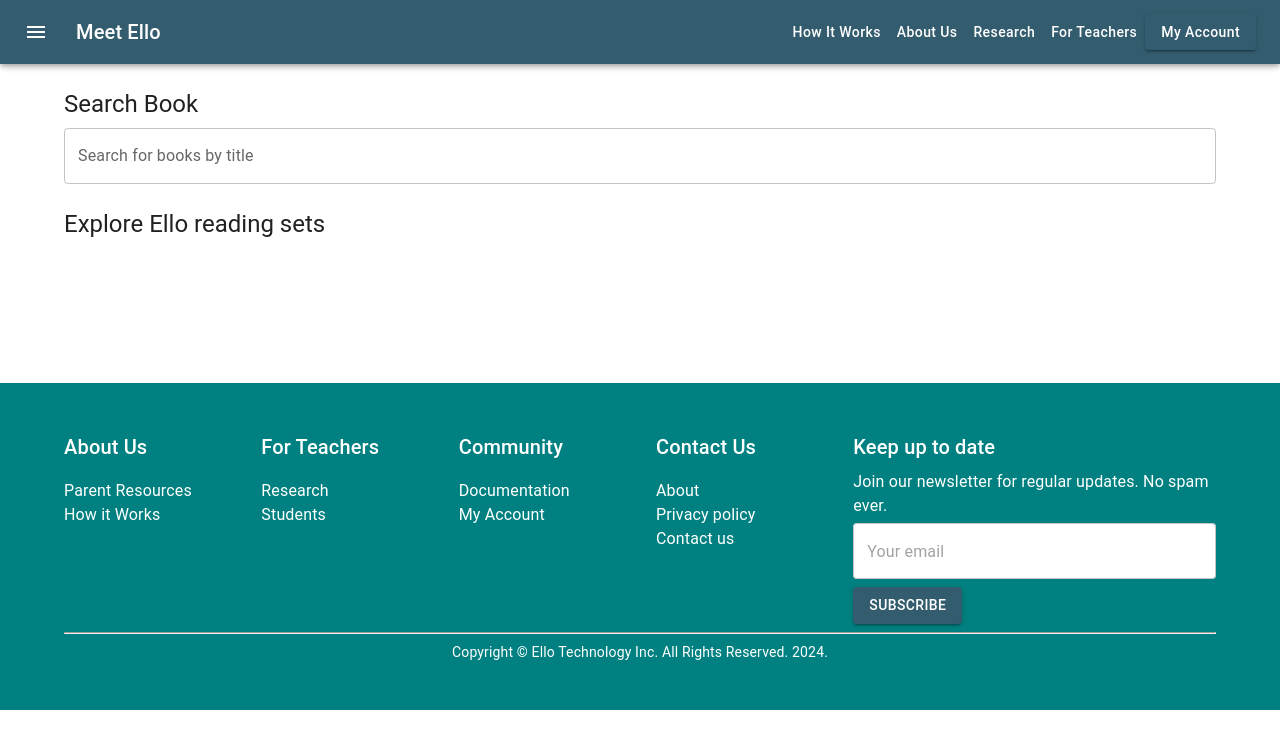
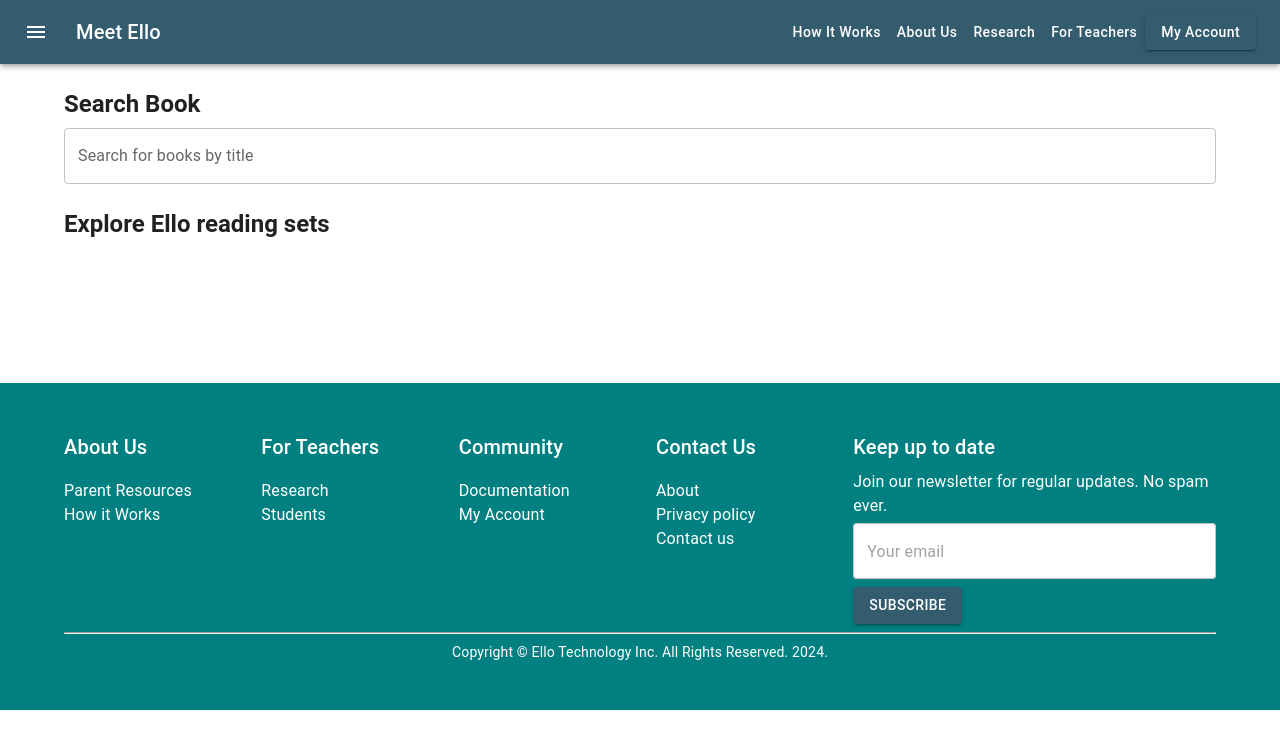
Before and after one commit to leenock/Ello-educational-technology, a React (Create React App) app in the folder frontend/: page / in a window 1280 px wide. Shown: the top 748 px of the page. Built offline with nearby package versions, Linux system fonts and the light colour scheme.

Commit message:
search font size updates

```diff
--- a/frontend/src/App.js
+++ b/frontend/src/App.js
@@ -38,7 +38,7 @@
       <Container style={{ marginBottom: "150px" }}>
         <Header />
         <br />
-        <Typography variant="h5" gutterBottom>
+        <Typography variant="h5" gutterBottom style={{fontWeight: 'bold'}}>
           Search Book
         </Typography>
         <SearchBar
@@ -48,7 +48,7 @@
           handleAdd={handleAdd}
         />
         <br />
-        <Typography variant="h5" gutterBottom>
+        <Typography variant="h5" gutterBottom style={{fontWeight: 'bold'}}>
           Explore Ello reading sets
         </Typography>
         <ReadingList books={readingList} onRemove={handleRemove} />
```
